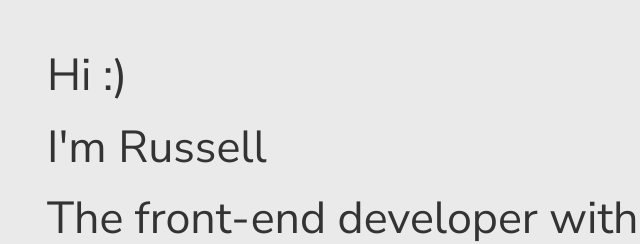
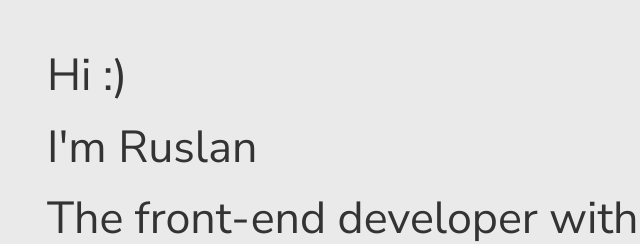
Before and after one commit to o0p/homepage, a plain HTML site: page index.html in a window 1280 px wide. Shown: the top 244 px of the page, 43-683 px from the left. Drawn offline with Linux system fonts and the light colour scheme.

Commit message:
Update index.html

```diff
--- a/index.html
+++ b/index.html
@@ -13,7 +13,7 @@
         <div class="container">
             <div class="bio">
                 <p>Hi :)</p>
-                <p>I'm Russell </p>
+                <p>I'm Ruslan </p>
                 <p>The front-end developer with growing knowledge of back end.</p>
                 <p>Every day I sharpen my problem solving skills and learn new techniques.</p>
                 <p>I couldn't wish for happier life.</p>
```
